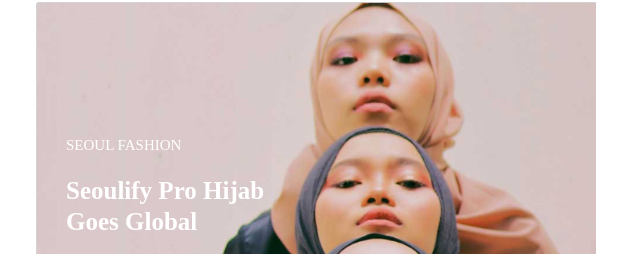
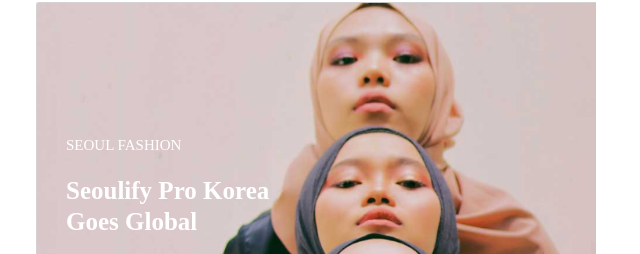
Before and after one commit to sk5843/Seoulify-resdesign, a website: page index.html in a window 1280 px wide. Shown: the part 3833-4087 px from the top of the page, 624-1264 px from the left. Drawn offline with nearby package versions, Linux system fonts and the light colour scheme; a web font is replaced by a local one.

```diff
--- a/index.html
+++ b/index.html
@@ -238,7 +238,7 @@
     </div>
     <div class="blogitem blogitem--2">
       <p class="blogitem__text">SEOUL FASHION</p>
-      <h1 class="heading heading--blogitem">Seoulify Pro Hijab<br>Goes Global
+      <h1 class="heading heading--blogitem">Seoulify Pro Korea<br>Goes Global
       </h1>
       <a href="" class="btn-2 btn-2--blogitem d-inline-block">Read more &gt</a>
     </div>
@@ -257,6 +257,7 @@
       <h1 class="heading heading--blogitem">Sego Awards<br>Gala</h1>
       <a href="" class="btn-2 btn-2--blogitem d-inline-block">Read more &gt</a>
     </div>
+
   </div>
   <section class="features d-flex justify-content-between align-items-center">
     <div class="features__item">
```
